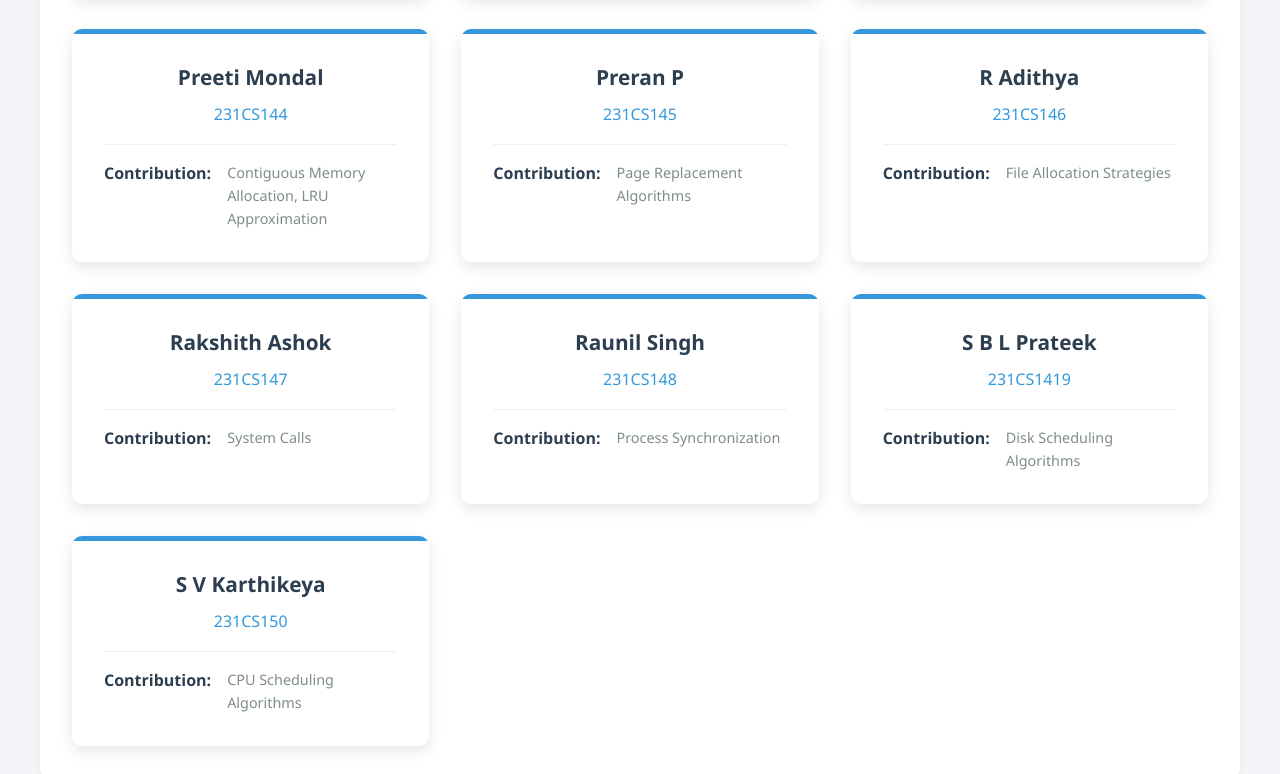
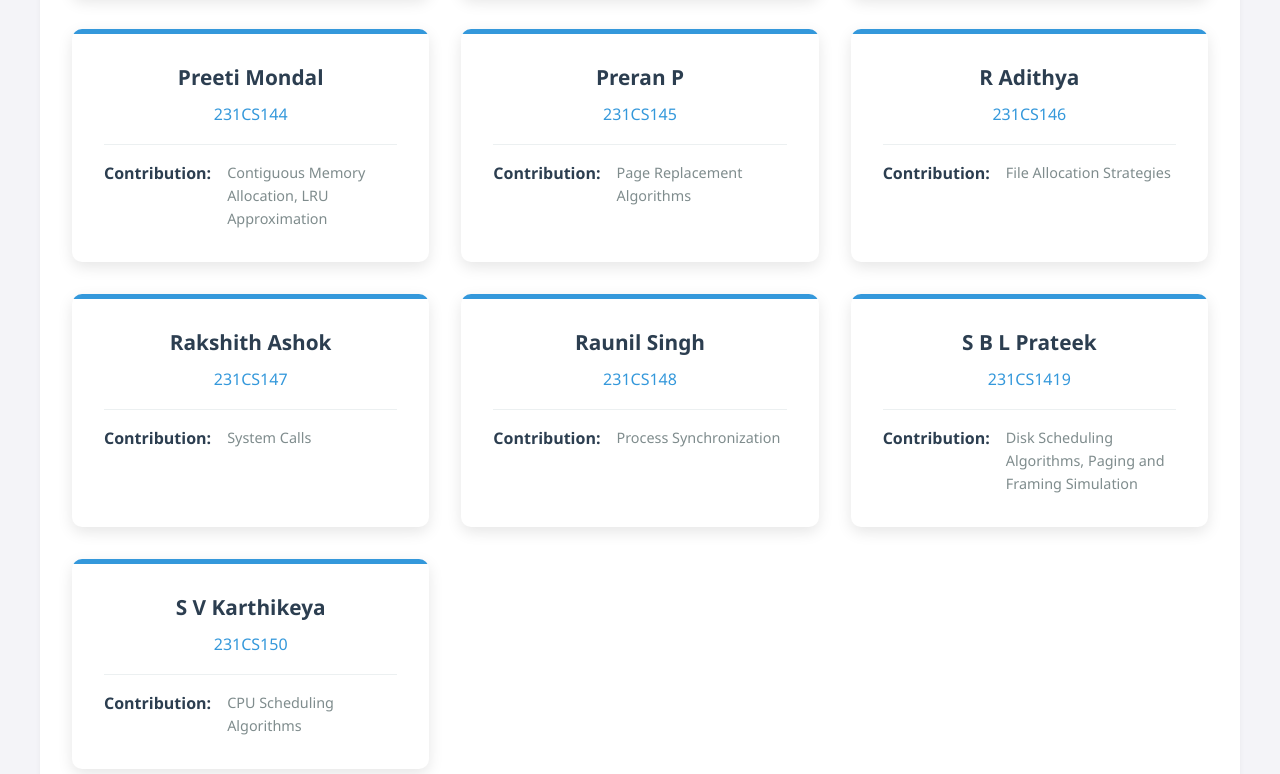
Before and after one commit to adithya976/OS-Emulator, a plain HTML site: page landing.html in a window 1280 px wide. Shown: the part 3170-3944 px from the top of the page. Drawn offline with Linux system fonts and the light colour scheme.

Commit message:
topics done

```diff
--- a/landing.html
+++ b/landing.html
@@ -393,7 +393,7 @@
                 <p class="member-role">231CS1419</p>
                 <div class="contribution-container">
                   <div class="contribution-label">Contribution:</div>
-                  <p class="member-contri">Disk Scheduling Algorithms</p>
+                  <p class="member-contri">Disk Scheduling Algorithms, Paging and Framing Simulation</p>
               </div>
             </div>
         </div>
```
